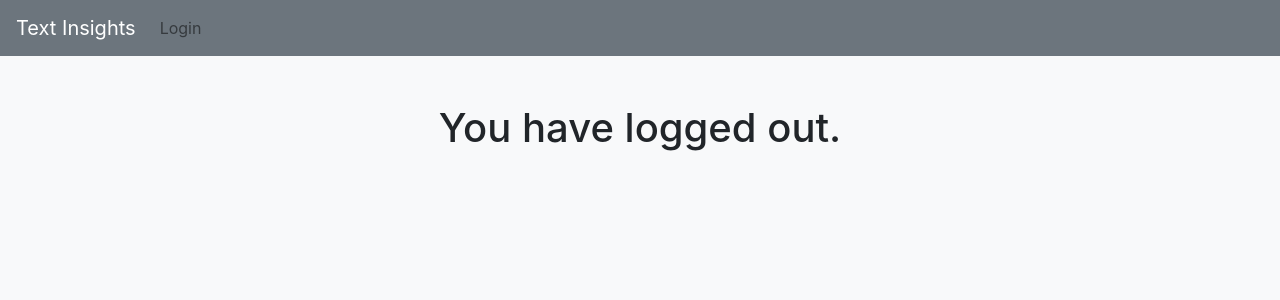
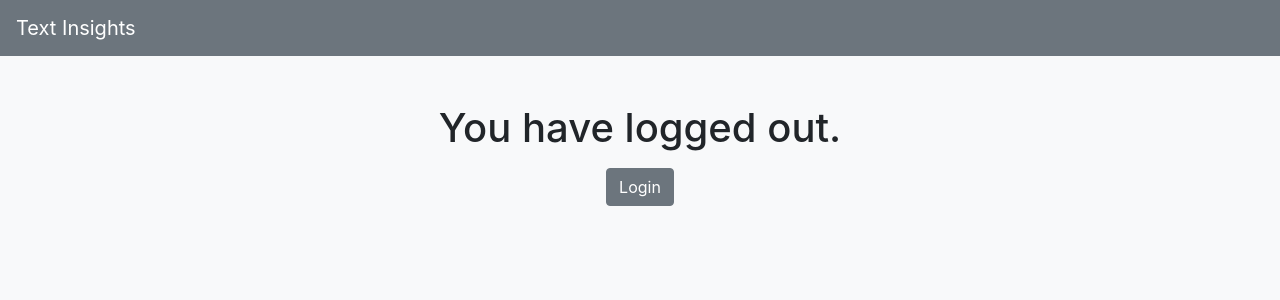
Before and after one commit to rosenmilev/BsWebScrapper, a Django app: page /accounts/logout/ in a window 1280 px wide. Shown: the top 300 px of the page. Run offline with Django 4.2, Linux system fonts and the light colour scheme; some libraries are stand-ins or nearby versions.

Commit message:
Refactor: Purify and prettify templates

```diff
--- a/templates/registration/logged_out.html
+++ b/templates/registration/logged_out.html
@@ -2,7 +2,7 @@
 {% block navbar %}
     <ul class="navbar-nav mr-auto">
         <li class="nav-item">
-            <a class="nav-link" href="{% url 'login' %}">Login</a>
+
         </li>
     </ul>
 {% endblock %}
@@ -11,6 +11,7 @@
         <div class="row">
             <div class="col-md-12 col-centered">
                 <h1 class="mt-5 mb-3">You have logged out.</h1>
+                <a class="btn btn-secondary text-center" href="{% url 'login' %}">Login</a>
             </div>
         </div>
     </div>
```
Also changed, not shown: templates/registration/profile.html (+8 -3 lines), db.sqlite3.
